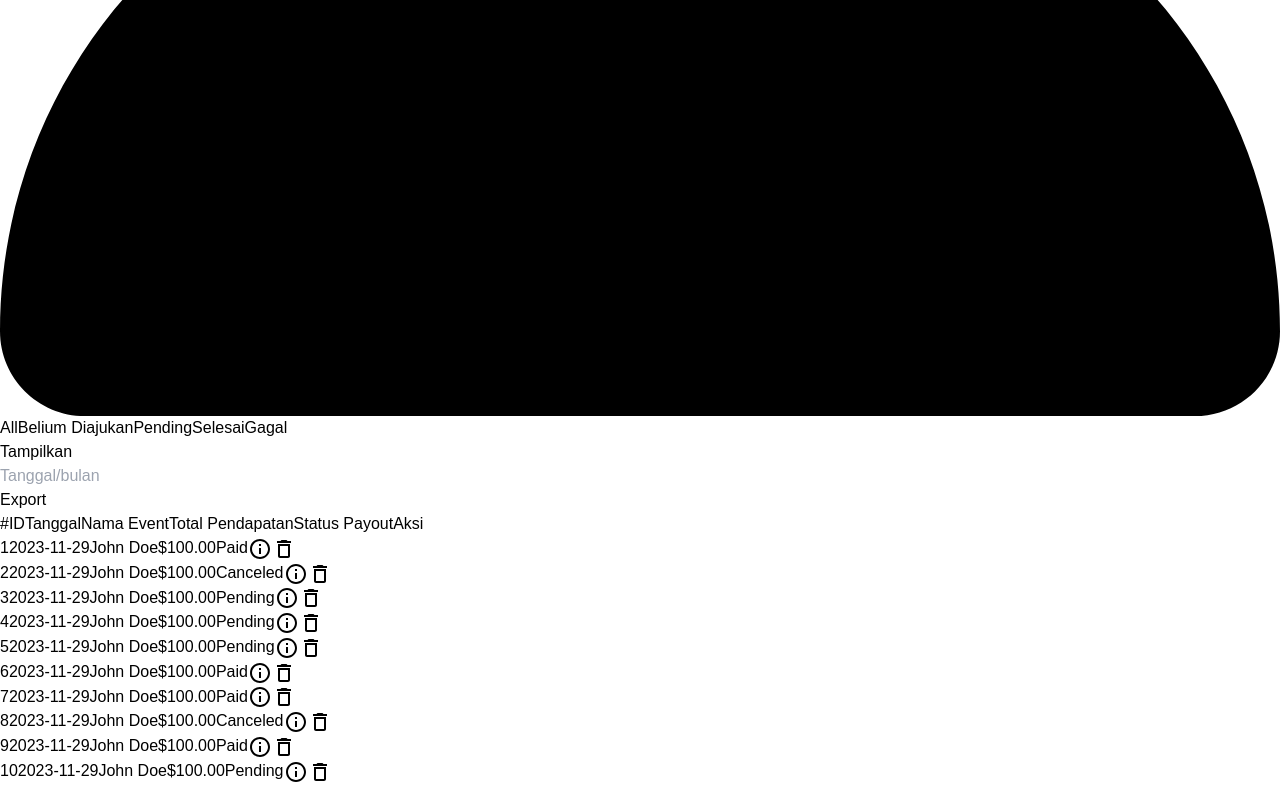
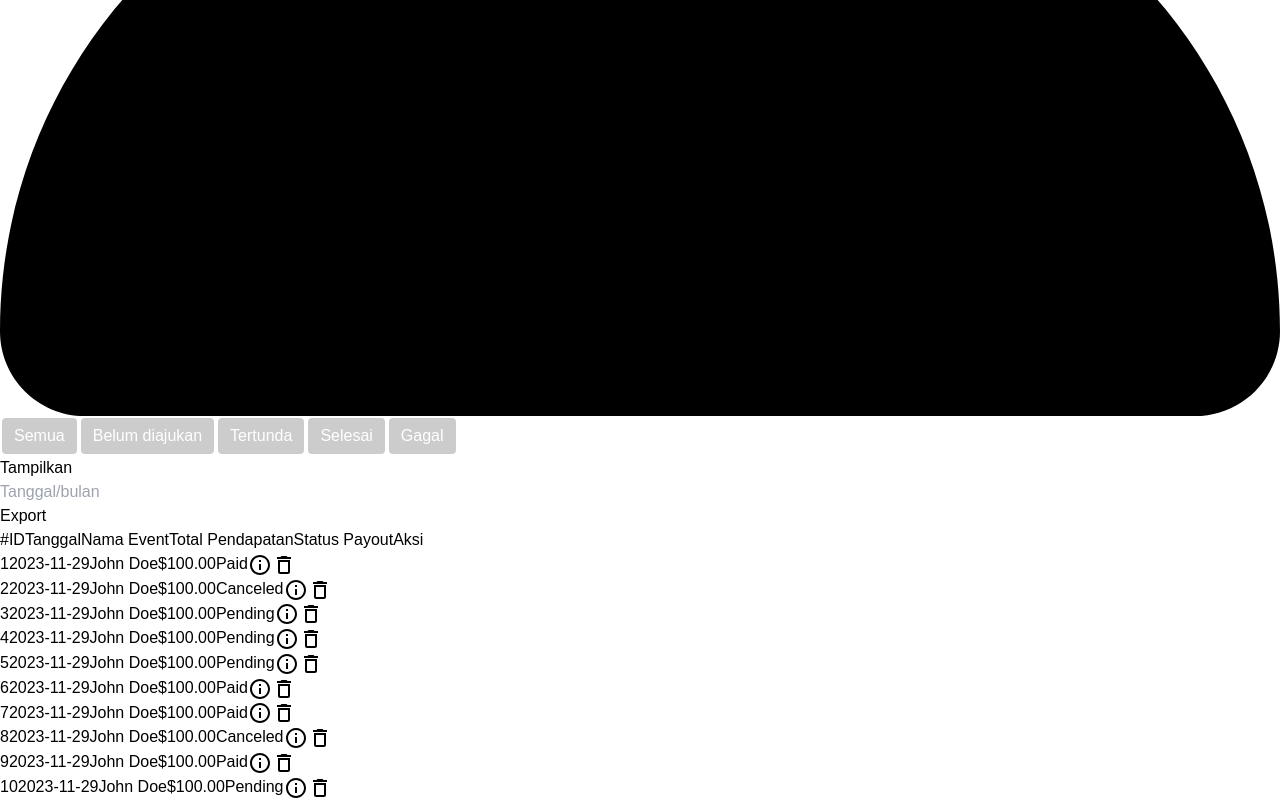
Before and after one commit to Capstone-Kelompok-11/local-art-and-culture-fe, a React (Vite) app in the folder lokasani/: page /adminevent/payout in a window 1280 px wide. Shown: the part 3587-4387 px from the top of the page. Built offline with nearby package versions, Linux system fonts and the light colour scheme.

Commit message:
perbaikin button

```diff
--- a/lokasani/src/pages/adminEvent/payout.jsx
+++ b/lokasani/src/pages/adminEvent/payout.jsx
@@ -70,38 +70,26 @@ function Payout() {
             {/* header end */}
             {/* content start */}
                  <div className='flex items-center justify-between rounded-sm'>
-                            <div className="flex items-center ">
-                  <button
-                    className={`bg-${activeButton === 'all' ? 'blue-500' : 'gray-200'} text-white py-[6px] px-3 rounded-md m-2`}
-                    onClick={() => handleButtonClick('all')}
-                  >
-                    All
-                  </button>
-                  <button
-                    className={`bg-${activeButton === 'belum diajukan' ? 'blue-500' : 'gray-200'} text-white  py-[6px] px-3 rounded-md m-2`}
-                    onClick={() => handleButtonClick('belum diajukan')}
-                  >
-                    Belium Diajukan
-                  </button>
-                  <button
-                    className={`bg-${activeButton === 'pending' ? 'blue-500' : 'gray-200'} text-white py-[6px] px-3 rounded-md m-2`}
-                    onClick={() => handleButtonClick('pending')}
-                  >
-                    Pending
-                  </button>
-                  <button
-                    className={`bg-${activeButton === 'selesai' ? 'blue-500' : 'gray-200'} text-white py-[6px] px-3 rounded-md m-2`}
-                    onClick={() => handleButtonClick('selesai')}
-                  >
-                    Selesai
-                  </button>
-                  <button
-                    className={`bg-${activeButton === 'gagal' ? 'blue-500' : 'gray-200'} text-white py-[6px] px-3 rounded-md m-2`}
-                    onClick={() => handleButtonClick('gagal')}
-                  >
-                    Gagal
-                  </button>
-                </div>
+                 <div className="flex items-center ">
+            {['semua', 'belum diajukan', 'tertunda', 'selesai', 'gagal'].map((button) => (
+              <button
+                key={button}
+                style={{
+                  backgroundColor: activeButton === button ? '#3653B0' : '#ccc',
+                  color: 'white',
+                  padding: '6px 12px',
+                  border: 'none',
+                  cursor: 'pointer',
+                  transition: 'background-color 0.3s ease',
+                  borderRadius: '4px',
+                  margin: '2px',
+                }}
+                onClick={() => handleButtonClick(button)}
+              >
+                {button.charAt(0).toUpperCase() + button.slice(1)}
+              </button>
+            ))}
+          </div>
 
                 <div className="flex items-center">
                   <div className="flex justify-end items-center mr-2 border-2 border-black">
```
